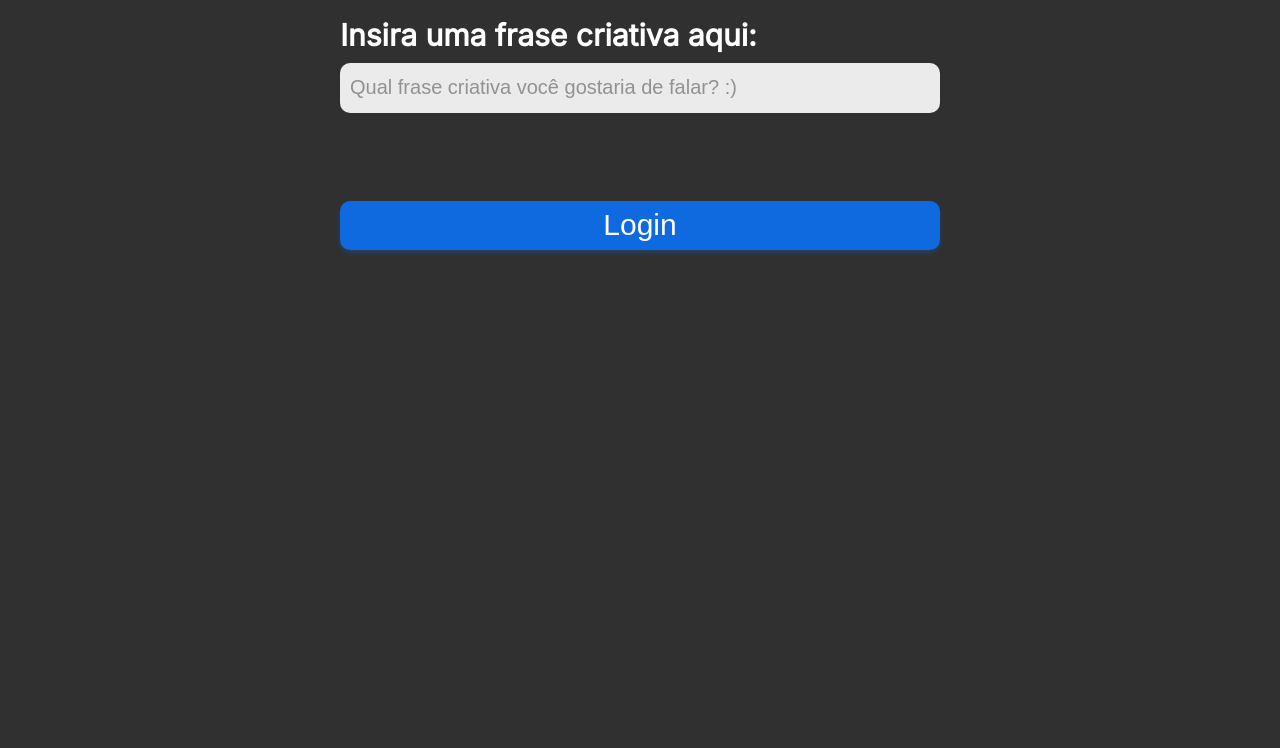
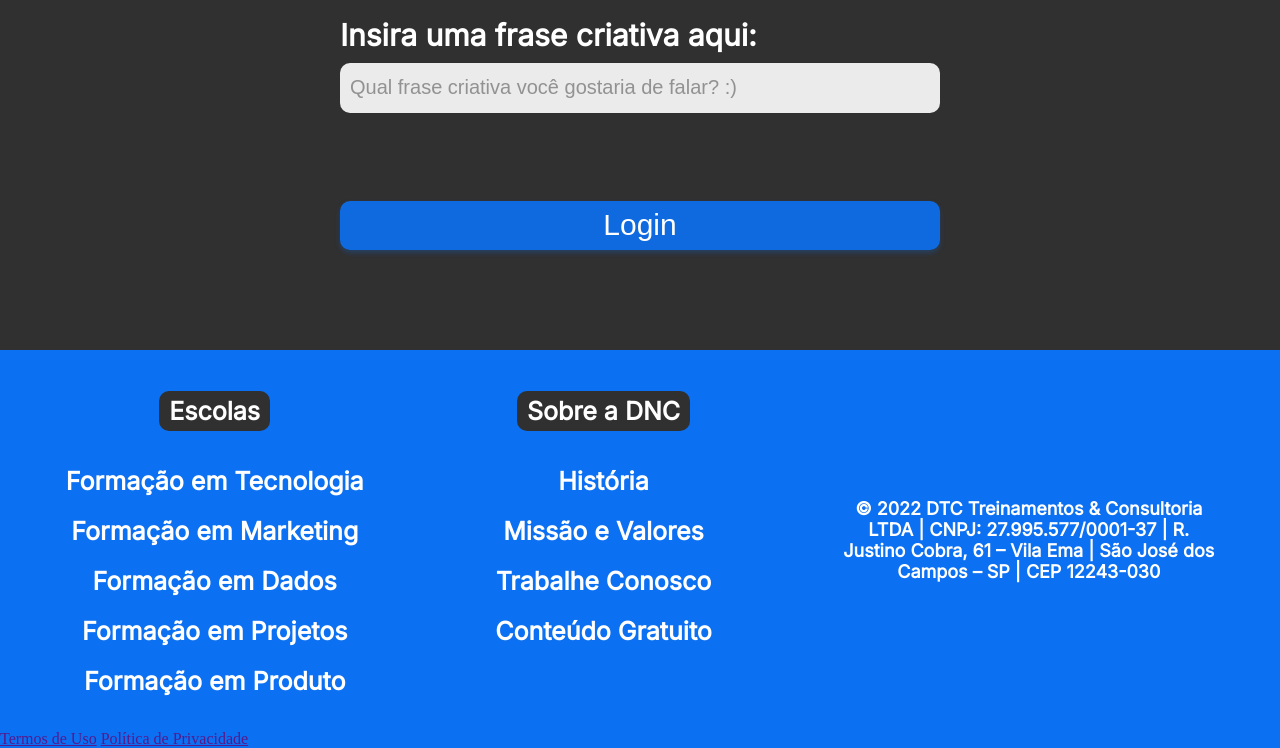
Before and after one commit to ViniciusCoradini76/LandingPage-Bootcamp, a plain HTML site: page Index.html in a window 1280 px wide. Shown: the part 1277-2025 px from the top of the page. Before the commit the page ends 1627 px from the top, so only its background shows below. Drawn offline with Linux system fonts and the light colour scheme.

Commit message:
ajustes footer

```diff
--- a/Index.html
+++ b/Index.html
@@ -69,9 +69,67 @@
             <div>
                 <input type="submit" value="Login">
             </div>
+
         </form>
+
     </section>
 
+    <footer>
+        <div class="linha1">
+            <nav>
+                <h5>Escolas</h5>
+                <ul>
+                    <li>
+                        <a href="">Formação em Tecnologia</a>
+                    </li>
+                    <li>
+                        <a href="">Formação em Marketing</a>
+                    </li>
+                    <li>
+                        <a href="">Formação em Dados</a>
+                    </li>
+                    <li>
+                        <a href="">Formação em Projetos</a>
+                    </li>
+                    <li>
+                        <a href="">Formação em Produto</a>
+                    </li>
+                </ul>
+            </nav>
+
+            <nav>
+                <h5>Sobre a DNC</h5>
+                <ul>
+                    <li>
+                        <a href="">História</a>
+                    </li>
+                    <li>
+                        <a href="">Missão e Valores</a>
+                    </li>
+                    <li>
+                        <a href="">Trabalhe Conosco</a>
+                    </li>
+                    <li>
+                        <a href="">Conteúdo Gratuito</a>
+                    </li>
+                </ul>
+            </nav>
+
+            <div class="endereco">
+                <p>© 2022 DTC Treinamentos & Consultoria<br>
+                    LTDA | CNPJ: 27.995.577/0001-37 | R.<br>
+                    Justino Cobra, 61 – Vila Ema | São José dos<br>
+                    Campos – SP | CEP 12243-030</p>
+
+            </div>
+        </div>
+
+        <div class="linha2">
+            <a href="">Termos de Uso</a>
+            <a href="">Política de Privacidade</a>
+        </div>
+
+    </footer>
 </body>
 
 </html>
--- a/css/style.css
+++ b/css/style.css
@@ -170,3 +170,70 @@ input[type="submit"] {
     border: 0px;
     cursor: pointer;
 }
+
+/* FOOTER */
+
+footer{
+    background-color: var(--azul-dnc);
+    width: 100%;
+}
+
+footer .linha1 {
+    display: flex;
+    justify-content: space-around;
+    align-items: center;
+}
+
+footer ul{
+    list-style: none;
+    margin: 0px;
+    padding: 0px;
+}
+
+footer nav{
+    display: flex;
+    flex-direction: column;
+    align-items: center;
+
+    height: 380px;
+}
+
+footer h5 {
+    text-align: center;
+    color: white;
+    font-weight: 800;
+    font-size:  25px;
+    font-family: var(--fonte-padrao);
+    background-color: var(--preto-dnc);
+    border-radius: 10px;
+
+    padding: 5px 10px 5px 10px;
+    margin-bottom: 15px;
+}
+
+footer ul li{
+    text-align: center;
+    color: white;
+    font-weight: 600;
+    font-size:  25px;
+    font-family: var(--fonte-padrao);
+
+    margin: 20px 0px 20px 0px;
+}
+
+footer ul li a{
+    color: white;
+    text-decoration: none;
+}
+
+footer ul li a:hover{
+    color: var(--cinza-hover);
+}
+
+footer .endereco{
+    font-weight: 600;
+    font-size:  18px;
+    font-family: var(--fonte-padrao);
+    color: white;
+    text-align: center;
+}
```
